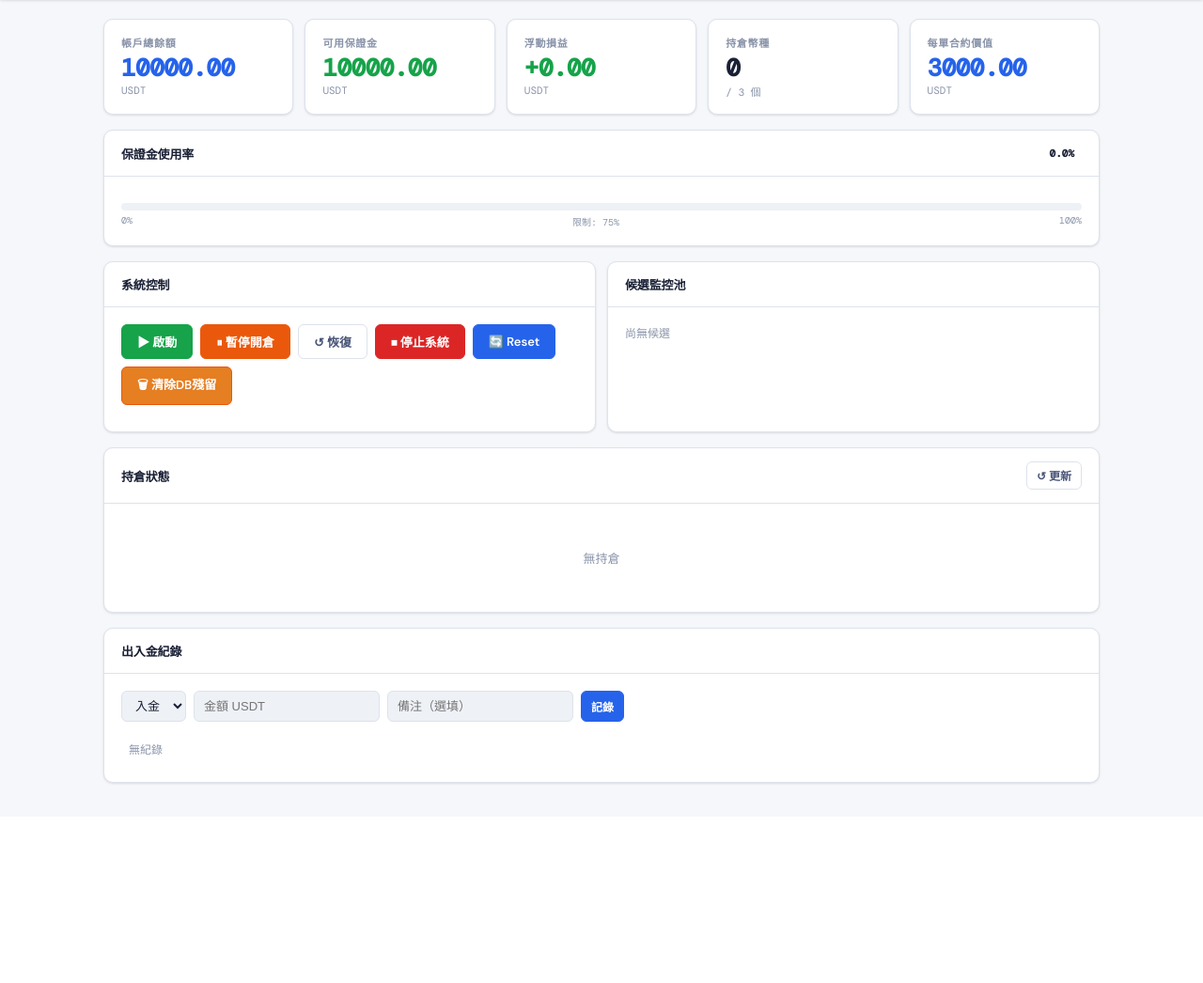
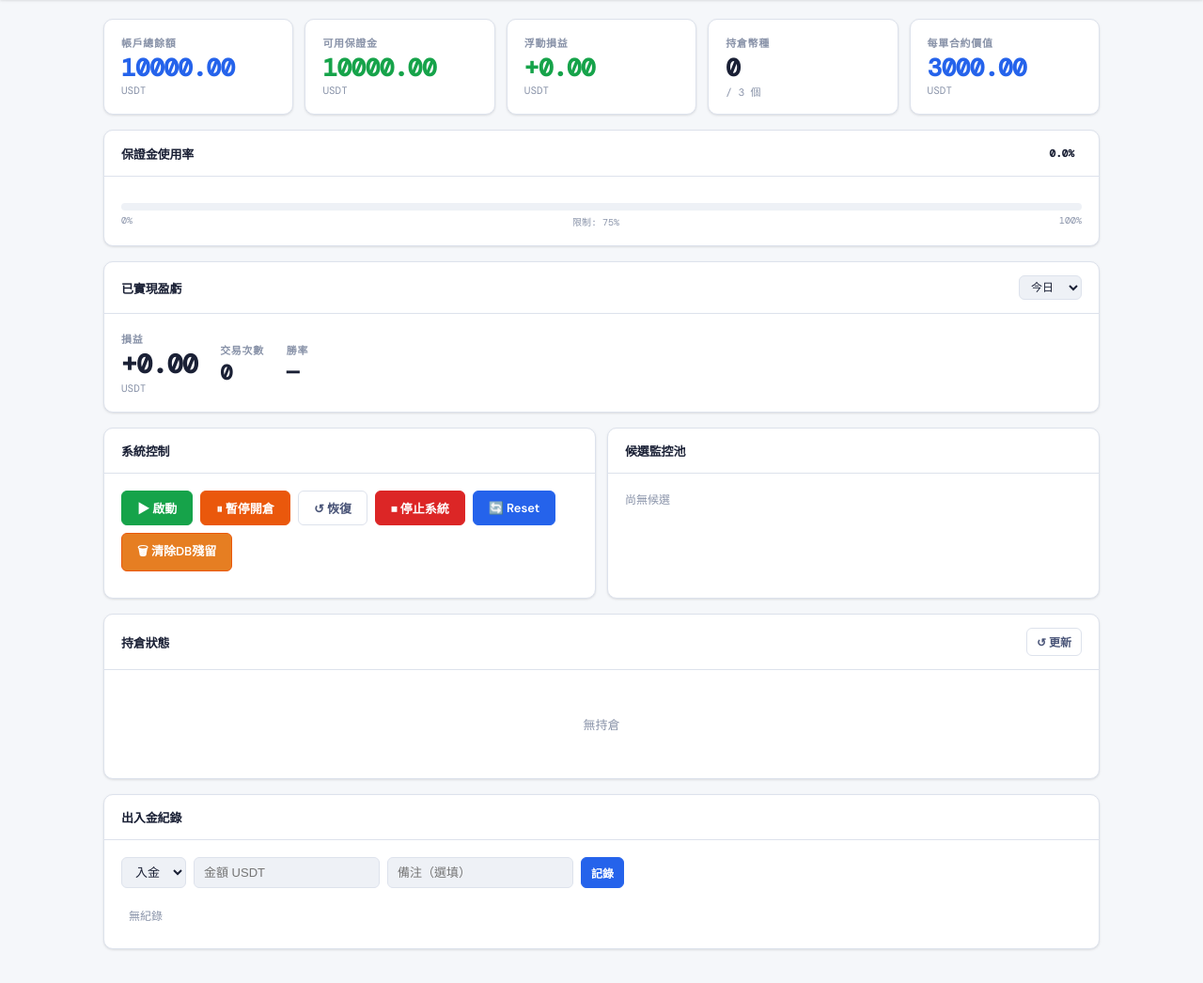
Before and after one commit to tclight2015/bb-trader-paper, a Flask app: page / in a window 1280 px wide. Shown: the part 50-1096 px from the top of the page at 94% size. Before the commit the page ends 885 px from the top, so only its background shows below. Run offline with Flask 3, Linux system fonts and the light colour scheme; data that the repository does not hold is empty; some web fonts are replaced.

Commit message:
Add files via upload

```diff
--- a/app.py
+++ b/app.py
@@ -7,7 +7,8 @@ import os
 import threading
 import logging
 from flask import Flask, jsonify, render_template, request, Response
-from datetime import datetime
+from datetime import datetime, timezone, timedelta
+TZ_TAIPEI = timezone(timedelta(hours=8))
 from config import load_config, save_config, get_notional
 from database import (
     init_db, get_trade_history, get_daily_pnl, get_cumulative_pnl,
@@ -185,7 +186,7 @@ async def run_scan():
 
         results.sort(key=lambda x: x["dist_to_upper_pct"])
         scanner_cache["data"] = results
-        scanner_cache["last_updated"] = datetime.now().strftime("%Y-%m-%d %H:%M:%S")
+        scanner_cache["last_updated"] = datetime.now(TZ_TAIPEI).strftime("%Y-%m-%d %H:%M:%S")
     except Exception as e:
         logger.error(f"掃描器錯誤: {e}", exc_info=True)
         return
@@ -402,6 +403,40 @@ def api_config_set():
     return jsonify({"status": "ok"})
 
 
+@app.route("/api/reports/pnl_summary")
+def api_pnl_summary():
+    """台北時間為基準，回傳今日/7天/30天/90天的已實現盈虧"""
+    from database import get_conn
+    conn = get_conn()
+    now_taipei = datetime.now(TZ_TAIPEI)
+
+    def query_pnl(days):
+        if days == 0:
+            # 今日：台北時間當天 00:00 起
+            since = now_taipei.strftime("%Y-%m-%d") + " 00:00:00"
+        else:
+            from datetime import timedelta
+            since = (now_taipei - timedelta(days=days)).strftime("%Y-%m-%d %H:%M:%S")
+        row = conn.execute("""
+            SELECT
+                COUNT(*) as trades,
+                SUM(CASE WHEN total_pnl > 0 THEN 1 ELSE 0 END) as wins,
+                COALESCE(SUM(total_pnl), 0) as pnl
+            FROM trade_history
+            WHERE close_time >= ?
+        """, (since,)).fetchone()
+        return dict(row) if row else {"trades": 0, "wins": 0, "pnl": 0}
+
+    result = {
+        "today":   query_pnl(0),
+        "7d":      query_pnl(7),
+        "30d":     query_pnl(30),
+        "90d":     query_pnl(90),
+    }
+    conn.close()
+    return jsonify(result)
+
+
 @app.route("/api/reports/history")
 def api_history():
     return jsonify(get_trade_history(100))
@@ -459,7 +494,7 @@ def api_logs_export():
     """下載最近200筆日誌為JSON檔，供分析用"""
     limit = int(request.args.get("limit", 200))
     json_str = export_logs_json(limit=limit)
-    filename = f"bb_grid_logs_{datetime.now().strftime('%Y%m%d_%H%M%S')}.json"
+    filename = f"bb_grid_logs_{datetime.now(TZ_TAIPEI).strftime('%Y%m%d_%H%M%S')}.json"
     return Response(
         json_str,
         mimetype="application/json",
--- a/exchanges/paper.py
+++ b/exchanges/paper.py
@@ -184,21 +184,16 @@ class PaperExchange(BaseExchange):
         self._orders[order_id] = order
         logger.info(f"[PAPER] 限價單 #{order_id} {symbol} {side} @ {price} qty={quantity}")
 
-        # 掛單後立即檢查是否應該成交（模擬正式版幣安即時撮合）
-        # 場景：觸碰上軌時現價已 >= 掛單價，應立刻成交
+        # 掛單後立即檢查是否應該成交
+        # 只對 SELL 單做：開倉是因現價已觸碰上軌，理應立即成交
+        # BUY 單（止盈/止損）不立即成交，必須等價格真正移動到目標
         current_price = self._get_price(symbol)
-        if current_price:
-            should_fill = False
-            if side == "SELL" and current_price >= price:
-                should_fill = True
-            elif side == "BUY" and current_price <= price:
-                should_fill = True
-            if should_fill:
-                await self._simulate_fill(order_id, symbol, side, quantity, price, reduce_only)
-                return {
-                    "orderId": order_id, "symbol": symbol,
-                    "status": "FILLED", "avgPrice": str(price),
-                }
+        if current_price and side == "SELL" and current_price >= price:
+            await self._simulate_fill(order_id, symbol, side, quantity, price, reduce_only)
+            return {
+                "orderId": order_id, "symbol": symbol,
+                "status": "FILLED", "avgPrice": str(price),
+            }
 
         return {"orderId": order_id, "symbol": symbol, "status": "NEW"}
 
--- a/templates/index.html
+++ b/templates/index.html
@@ -581,6 +581,34 @@ select.filter-select {
     </div>
   </div>
 
+  <!-- Realized PnL Summary -->
+  <div class="card section">
+    <div class="card-header">
+      <div class="card-title">已實現盈虧</div>
+      <select id="pnlPeriodSelect" class="filter-select" onchange="loadPnlSummary()" style="font-size:12px;padding:4px 8px">
+        <option value="today">今日</option>
+        <option value="7d">7 天</option>
+        <option value="30d">30 天</option>
+        <option value="90d">90 天</option>
+      </select>
+    </div>
+    <div class="card-body" style="display:flex;gap:24px;align-items:center;flex-wrap:wrap">
+      <div>
+        <div class="stat-label">損益</div>
+        <div class="stat-value" id="summaryPnl" style="font-size:28px">—</div>
+        <div class="stat-sub">USDT</div>
+      </div>
+      <div>
+        <div class="stat-label">交易次數</div>
+        <div class="stat-value" id="summaryTrades" style="font-size:22px">—</div>
+      </div>
+      <div>
+        <div class="stat-label">勝率</div>
+        <div class="stat-value" id="summaryWinRate" style="font-size:22px">—</div>
+      </div>
+    </div>
+  </div>
+
   <!-- Controls -->
   <div class="two-col section">
     <div class="card">
@@ -844,7 +872,26 @@ function fmtTime(s) {
 
 // ===== DASHBOARD =====
 async function loadDashboard() {
-  await Promise.all([loadAccount(), loadPositions(), loadCapitalLog()]);
+  await Promise.all([loadAccount(), loadPositions(), loadCapitalLog(), loadPnlSummary()]);
+}
+
+async function loadPnlSummary() {
+  try {
+    const period = document.getElementById('pnlPeriodSelect')?.value || 'today';
+    const res = await fetch('/api/reports/pnl_summary');
+    const data = await res.json();
+    const d = data[period] || {pnl: 0, trades: 0, wins: 0};
+    const pnl = parseFloat(d.pnl || 0);
+    const trades = parseInt(d.trades || 0);
+    const wins = parseInt(d.wins || 0);
+    const winRate = trades > 0 ? Math.round(wins / trades * 100) + '%' : '—';
+
+    const pnlEl = document.getElementById('summaryPnl');
+    pnlEl.textContent = (pnl >= 0 ? '+' : '') + fmtUSDT(pnl);
+    pnlEl.className = 'stat-value ' + (pnl > 0 ? 'green' : pnl < 0 ? 'red' : '');
+    document.getElementById('summaryTrades').textContent = trades;
+    document.getElementById('summaryWinRate').textContent = winRate;
+  } catch(e) { console.error(e); }
 }
 
 async function loadAccount() {
@@ -1164,7 +1211,7 @@ async function loadReports() {
           <td style="font-family:var(--mono);font-size:11px">${fmtTime(h.close_time)}</td>
           <td style="font-family:var(--mono)">${fmt(h.avg_entry_price)}</td>
           <td style="font-family:var(--mono)">${fmt(h.close_price)}</td>
-          <td style="text-align:center">${h.position_count}</td>
+          <td style="text-align:center">${fmtUSDT(h.total_quantity)}</td>
           <td class="${pnlClass}" style="font-family:var(--mono)">${(h.total_pnl>=0?'+':'') + fmtUSDT(h.total_pnl)}</td>
           <td class="${pnlClass}" style="font-family:var(--mono)">${(capPct>=0?'+':'') + fmtPct(capPct)}</td>
           <td style="font-size:11px;color:var(--text3)">${h.close_reason||'—'}</td>
--- a/trader.py
+++ b/trader.py
@@ -327,19 +327,26 @@ async def handle_close_fill(exchange: BaseExchange, cfg: dict, symbol: str,
     pnl = realized_pnl
     roe_pct = (pnl / margin * 100) if margin > 0 else 0
 
+    # 判斷平倉原因：SHORT 倉，close_price < avg_entry = 止盈，否則 = 止損
+    if avg_entry > 0 and close_price < avg_entry:
+        close_reason = "TP_WS"
+    elif avg_entry > 0 and close_price > avg_entry:
+        close_reason = "SL_WS"
+    else:
+        close_reason = "CLOSE_WS"
+
     record_trade_close(
         symbol=symbol, avg_entry=avg_entry, close_price=close_price,
         total_qty=qty, total_margin=margin, total_pnl=pnl,
-        roe_pct=roe_pct, close_reason="TP_WS",
+        roe_pct=roe_pct, close_reason=close_reason,
         exchange=exchange.name
     )
 
-    # ML 記錄 + 啟動補填 task
     candidate_info = next((c for c in state["candidate_pool"] if c["symbol"] == symbol), {})
     analytics_id = add_trade_analytics(
         symbol=symbol, avg_entry=avg_entry, close_price=close_price,
         total_qty=qty, total_margin=margin, total_pnl=pnl,
-        roe_pct=roe_pct, close_reason="TP_WS",
+        roe_pct=roe_pct, close_reason=close_reason,
         market_snapshot=candidate_info, exchange=exchange.name
     )
     if analytics_id:
@@ -496,6 +503,11 @@ async def place_tp_sl(exchange: BaseExchange, cfg: dict, symbol: str):
     tp_price = align_price(tp_price_raw, filters["tick_size"])
     sl_price = align_price(sl_price_raw, filters["tick_size"])
 
+    # 取消所有掛單（確保殘留的舊止盈止損單都被清掉）
+    try:
+        await exchange.cancel_all_orders(symbol)
+    except Exception:
+        pass
     old = state["tp_sl_orders"].get(symbol, {})
     for order_id in old.values():
         try:
```
